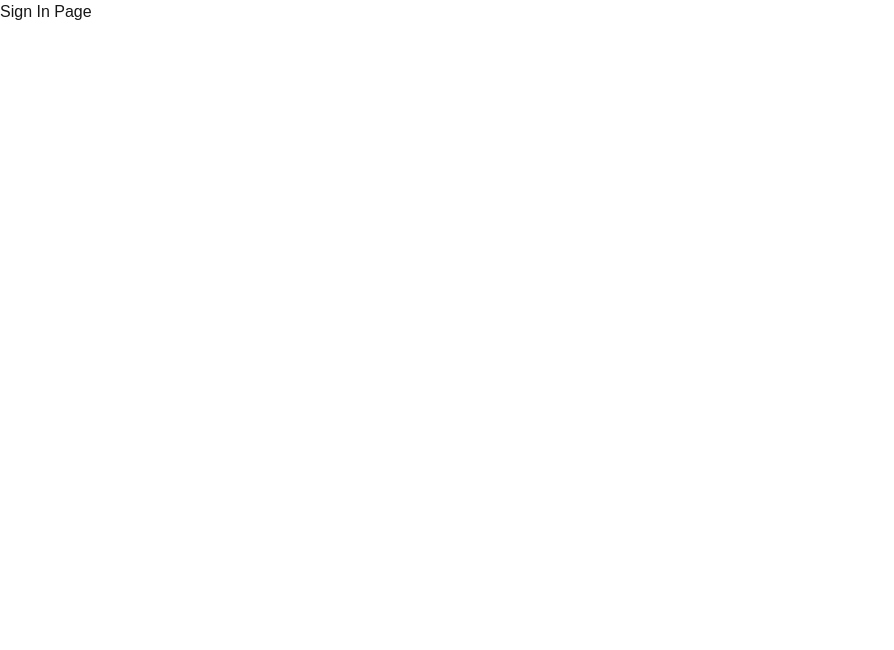
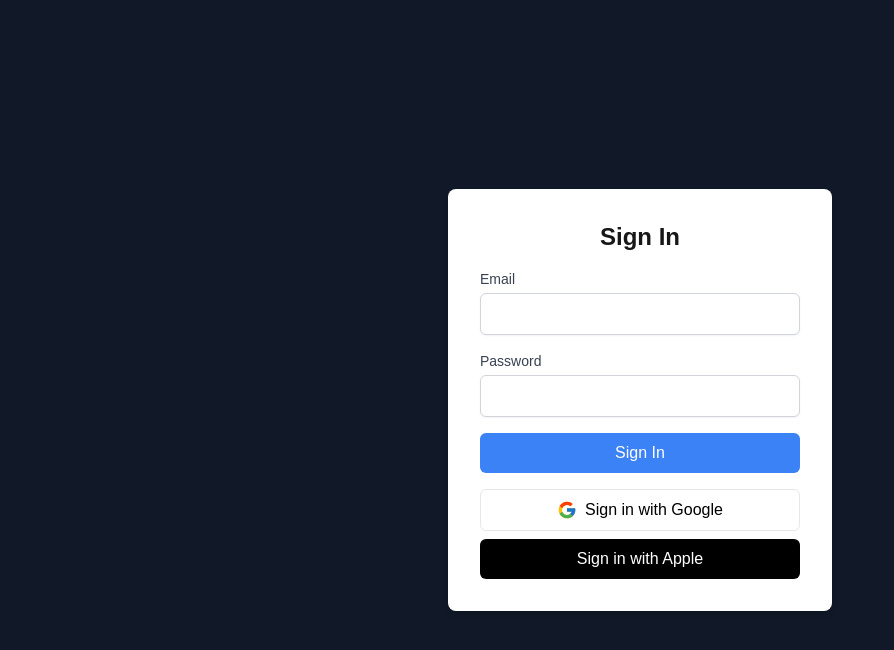
Before and after one commit to mamisoa/scaffold, a Next.js app: page /auth/sign-in in a window 1280 px wide. Shown: the top 650 px of the page, without its empty margins (0-894 px from the left). Built offline with nearby package versions, Linux system fonts and the light colour scheme.

Commit message:
scaffold signin action

```diff
--- a/src/app/auth/sign-in/page.tsx
+++ b/src/app/auth/sign-in/page.tsx
@@ -2,6 +2,8 @@ import SignInPage from "@/app/auth/sign-in/signin"
 import { redirect } from "next/navigation"
 
 export default function SignIn() {
+    // Check if user is authenticated
+    // const isAuthenticated = await checkIsAuthenticated();
     const isAuthenticated = false;
 
     if (isAuthenticated) {
--- a/src/app/auth/sign-in/signin.tsx
+++ b/src/app/auth/sign-in/signin.tsx
@@ -1,3 +1,50 @@
+'use client';
+
+import { handleGoogleSignIn } from "@/lib/auth/googleSignInServerAction";
+import { FcGoogle } from "react-icons/fc";
+
 export default function SignInPage() {
-    return <div>Sign In Page</div>
+    return (
+    <div className="min-h-screen flex items-center justify-center bg-gray-900">
+      <div className="bg-white p-8 rounded-lg shadow-md w-96">
+        <h2 className="text-2xl font-bold mb-4 text-center">Sign In</h2>
+        <form onSubmit={() => {}} className="space-y-4">
+          <div>
+            <label htmlFor="email" className="block text-sm font-medium text-gray-700">Email</label>
+            <input
+              type="email"
+              id="email"
+              value=""
+              onChange={() => {}}
+              className="mt-1 block w-full border border-gray-300 rounded-md shadow-sm p-2"
+              required
+            />
+          </div>
+          <div>
+            <label htmlFor="password" className="block text-sm font-medium text-gray-700">Password</label>
+            <input
+              type="password"
+              id="password"
+              value=""
+              onChange={() => {}}
+              className="mt-1 block w-full border border-gray-300 rounded-md shadow-sm p-2"
+              required
+            />
+          </div>
+          <button type="submit" className="w-full bg-blue-500 text-white p-2 rounded-md hover:bg-blue-600">
+            Sign In
+          </button>
+        </form>
+        <div className="mt-4">
+        <button onClick={() => handleGoogleSignIn()} className="flex items-center justify-center w-full bg-white text-black p-2 rounded-md border hover:bg-gray-100 mb-2">
+            <FcGoogle className="bg-white w-5 h-5 mr-2" />
+            Sign in with Google
+        </button>
+          <button onClick={() => {}} className="w-full bg-black text-white p-2 rounded-md hover:bg-gray-800">
+            Sign in with Apple
+          </button>
+        </div>
+      </div>
+    </div>
+    )
 }
--- /dev/null
+++ b/src/lib/auth/googleSignInServerAction.tsx
@@ -0,0 +1,11 @@
+"use server";
+
+
+export async function handleGoogleSignIn() {
+  try {
+    // TODO Handel google signin
+    console.log('Google SignIn');
+  } catch (error) {
+    throw error;
+  }
+};
```
